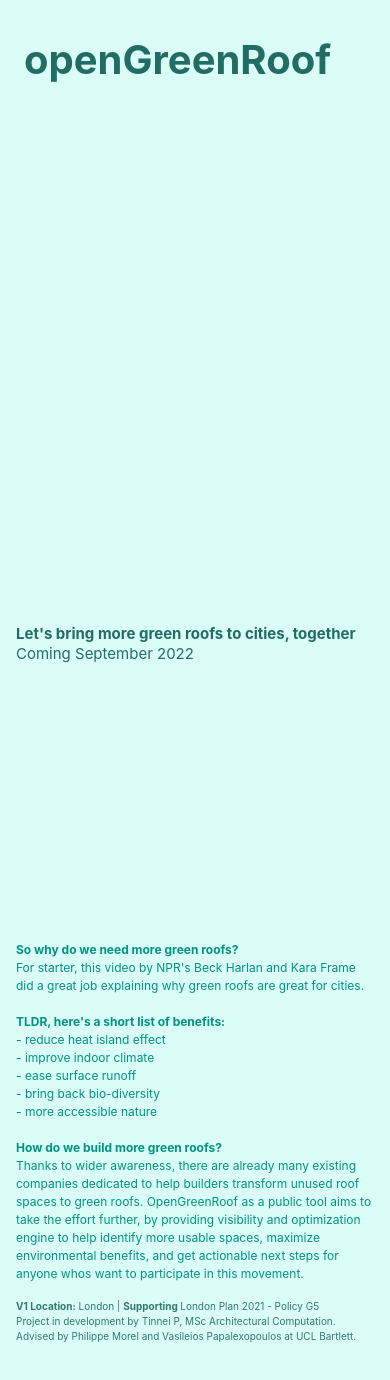
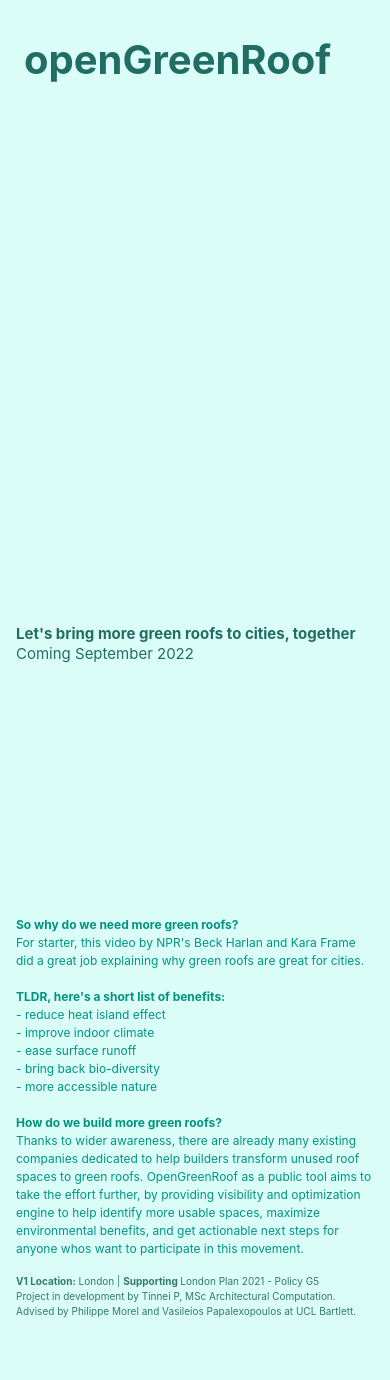
Before and after one commit to tinnei/openGreenRoof, a React (Vite) app: page / in a window 390 px wide. Shown: the top 1380 px of the page. After the commit the page ends 1359 px from the top, so only its background shows below. Built offline with nearby package versions, Linux system fonts and the light colour scheme.

Commit message:
fixed margina and width

```diff
--- a/src/styles/intro.module.css
+++ b/src/styles/intro.module.css
@@ -124,13 +124,13 @@ a:hover {
         padding: 0 16px;
         width: 100%;
         left: 0;
-        margin-top: 30vh;
+        margin-top: 27vh;
     }
 
     .footer {
         margin-top: 16px;
         left: 16px;
         font-size: 10px !important;
-        width: 90%;
+        width: 100%;
     }
 }
```
